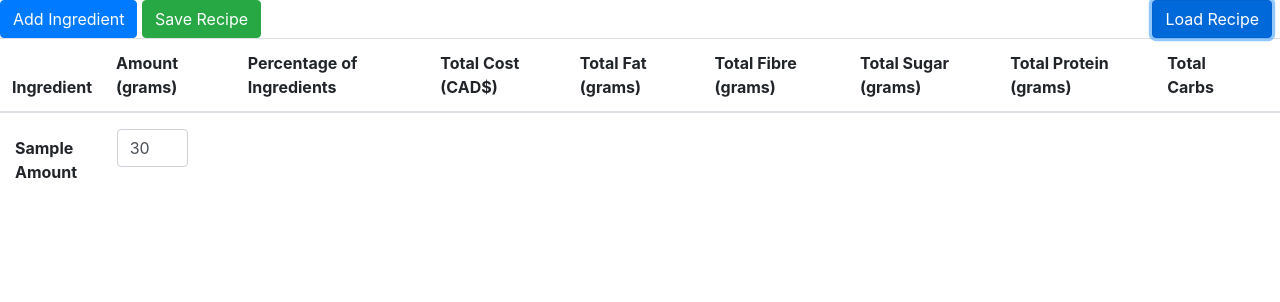
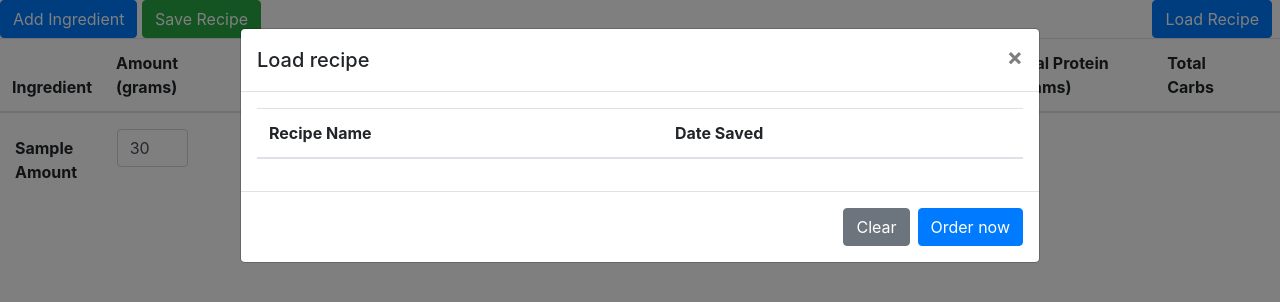
Before and after one commit to Odzinic/ingredient_inventory, a website: page src/index.html in a window 1280 px wide. Both pictures are taken after a click on the button "Load Recipe". Drawn offline with nearby package versions, Linux system fonts and the light colour scheme; no server answers.

Commit message:
- Added api for loading recipes - Added modal that displays recipes to load

```diff
--- a/src/index.html
+++ b/src/index.html
@@ -41,7 +41,7 @@
 </div>
 
 
-<!-- Modal -->
+<!-- Save Recipe Modal -->
 <div aria-hidden="true" aria-labelledby="exampleModalLabel" class="modal fade" id="cart" role="dialog" tabindex="-1">
     <div class="modal-dialog modal-lg" role="document">
         <div class="modal-content">
@@ -65,6 +65,35 @@
     </div>
 </div>
 
+<!-- Load Recipe Modal -->
+<div aria-hidden="true" aria-labelledby="exampleModalLabel" class="modal fade" id="loadrecipeModal" role="dialog" tabindex="-1">
+    <div class="modal-dialog modal-lg" role="document">
+        <div class="modal-content">
+            <div class="modal-header">
+                <h5 class="modal-title">Load recipe</h5>
+                <button aria-label="Close" class="close" data-dismiss="modal" id="btnCloseModal" type="button">
+                    <span aria-hidden="true">&times;</span>
+                </button>
+            </div>
+            <div class="modal-body">
+                <table class="show-cart table compact">
+                    <thead>
+                    <tr>
+                        <th>Recipe Name</th>
+                        <th>Date Saved</th>
+                    </tr>
+                    </thead>
+                    <tbody id="loadrecipeTable">
+                    </tbody>
+                </table>
+            </div>
+            <div class="modal-footer">
+                <button class="btn btn-secondary g-clear" type="button">Clear</button>
+                <button class="btn btn-primary g-order" type="button">Order now</button>
+            </div>
+        </div>
+    </div>
+</div>
 
 <!--        <div class="quantity-button">-->
 <!--            <button type="button" class="btn btn-danger">Danger</button>-->
--- a/src/js/client.js
+++ b/src/js/client.js
@@ -107,7 +107,7 @@ function saveRecipe(){
             let recname = $('#modalRecipName').children()[1].value;
             $.ajax({
                 type: 'POST',
-                url: 'api/recipes/',
+                url: 'api/saverecipes/',
                 json: true,
                 data: {recipName: recname, recipData: JSON.stringify(recipeDict)},
                 success: function(){
@@ -125,6 +125,23 @@ function saveRecipe(){
     })
 }
 
+function loadRecipe(){
+    $.ajax({
+        type: 'GET',
+        url: '/api/loadrecipes/',
+        success: function(data){
+            for (let i=0; i<data.length; i++){
+                let loadRow = document.getElementById("loadrecipeTable").insertRow(-1);
+                loadRow.insertCell(0).append(`${data[i]["RecipeName"]}`);
+                loadRow.insertCell(1).append(`${data[i]["LastModified"]}`);
+            }
+        }
+    })
+
+
+    $('#loadrecipeModal').modal("show");
+}
+
 $(document).ready(function () {
     $.ajax("/api/ingredients/")
         .done(function (data) {
@@ -136,5 +153,6 @@ $(document).ready(function () {
 
     $('#btnAdd').on("click", ingredRow);
     $("#btnSave").on("click", saveRecipe);
+    $('#btnLoad').on("click", loadRecipe);
 
 })
```
Also changed, not shown: GET/GetRoutes.js (+15 -1 lines).
